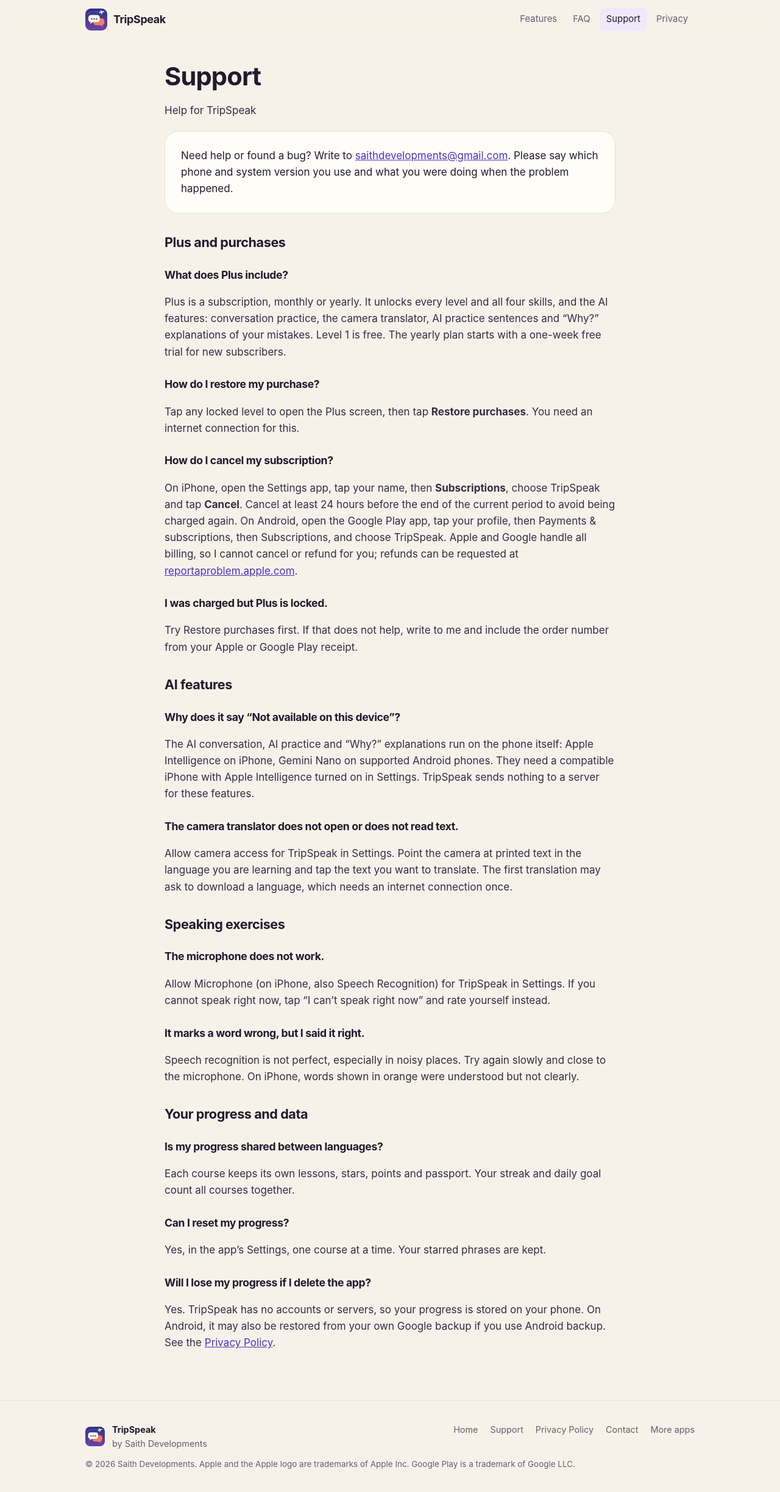
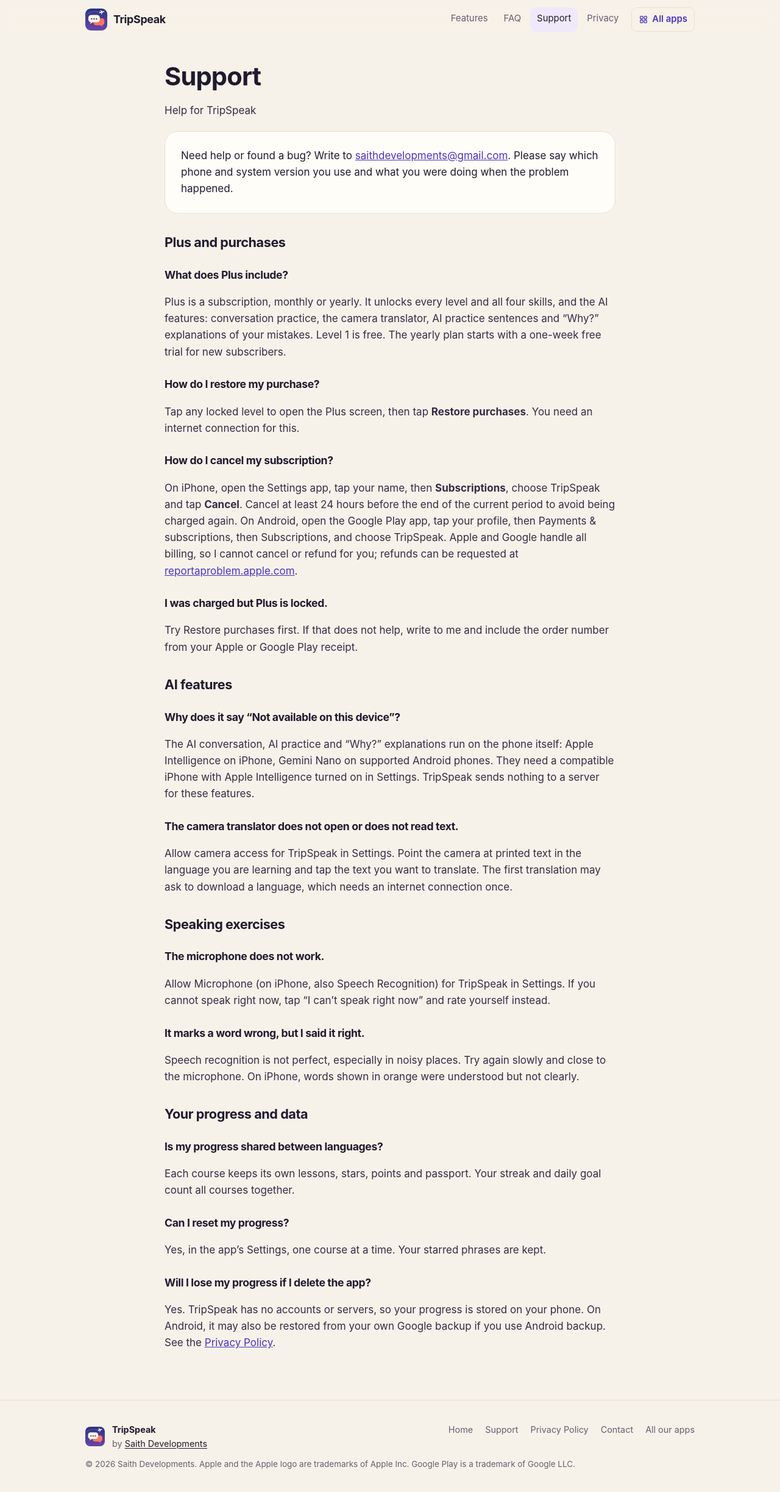
Before and after one commit to Saith96/tripspeak-site, a plain HTML site: page support.html in a window 1280 px wide. Shown: the whole page at 61% size. Drawn offline with Linux system fonts and the light colour scheme.

Commit message:
Link to the Saith Developments apps page from every page
Co-Authored-By: Claude Opus 5.5 <noreply@anthropic.com>

```diff
--- a/support.html
+++ b/support.html
@@ -31,6 +31,9 @@ header.top .wrap{display:flex;align-items:center;gap:12px;height:64px}
 header.top nav{display:flex;gap:4px}
 header.top nav a{color:var(--muted);text-decoration:none;font-size:.93rem;padding:7px 11px;border-radius:9px}
 header.top nav a:hover,header.top nav a[aria-current]{color:var(--ink);background:var(--soft)}
+header.top nav a.hub{display:inline-flex;align-items:center;gap:6px;color:var(--link);border:1px solid var(--line);margin-left:6px;font-weight:600}
+header.top nav a.hub .ic{width:16px;height:16px}
+footer.site a.maker{color:var(--ink);text-decoration:underline;text-underline-offset:2px}
 
 /* hero */
 .hero{position:relative;background:var(--hero);border-radius:32px;color:var(--hero-ink);display:grid;grid-template-columns:1.05fr .95fr;gap:24px;padding:56px 0 0 56px;overflow:hidden;margin-top:12px;isolation:isolate}
@@ -142,6 +145,7 @@ footer.site .legal{flex-basis:100%;margin:0;font-size:.84rem}
 @media(max-width:620px){
  .wrap{padding:0 16px}
  header.top nav a.opt{display:none}
+ header.top nav a.hub{margin-left:2px;padding:7px 10px}
  .hero{border-radius:26px;padding:32px 22px 0;margin-top:6px}
  .phones{height:350px}.phones .p1{width:186px;left:2%}.phones .p2{width:164px;left:48%;top:70px}
  section.blk{margin:4rem 0}
@@ -150,10 +154,11 @@ footer.site .legal{flex-basis:100%;margin:0;font-size:.84rem}
  .gnav{display:none}
  .final img.app{width:84px;height:84px;border-radius:20px}
 }
+@media(max-width:400px){header.top nav a.opt2{display:none}}
 @media(prefers-reduced-motion:reduce){html{scroll-behavior:auto}*{transition:none!important}}
 </style>
 </head><body><a class="skip" href="#main">Skip to content</a>
-<header class="top"><div class="wrap"><a class="brand" href="index.html"><img src="assets/icon.png" alt="" width="36" height="36">TripSpeak</a><nav aria-label="Site"><a href="index.html#features" class="opt">Features</a><a href="index.html#faq" class="opt">FAQ</a><a href="support.html" class="" aria-current=page>Support</a><a href="privacy.html" class="">Privacy</a></nav></div></header>
+<header class="top"><div class="wrap"><a class="brand" href="index.html"><img src="assets/icon.png" alt="" width="36" height="36">TripSpeak</a><nav aria-label="Site"><a href="index.html#features" class="opt">Features</a><a href="index.html#faq" class="opt">FAQ</a><a href="support.html" class="" aria-current=page>Support</a><a href="privacy.html" class="opt2">Privacy</a><a href="https://saith96.github.io/apps/" class="hub" title="All apps by Saith Developments"><svg class="ic" viewBox="0 0 24 24" fill="none" stroke="currentColor" stroke-width="1.9" stroke-linecap="round" stroke-linejoin="round" aria-hidden="true"><rect x="4" y="4" width="6.5" height="6.5" rx="1.6"/><rect x="13.5" y="4" width="6.5" height="6.5" rx="1.6"/><rect x="4" y="13.5" width="6.5" height="6.5" rx="1.6"/><rect x="13.5" y="13.5" width="6.5" height="6.5" rx="1.6"/></svg><span>All apps</span></a></nav></div></header>
 <main id="main"><div class="wrap"><article class="doc">
 <h1>Support</h1>
         <p>Help for TripSpeak</p>
@@ -190,8 +195,8 @@ footer.site .legal{flex-basis:100%;margin:0;font-size:.84rem}
 
 </article></div></main>
 <footer class="site"><div class="wrap">
-<div class="fb"><img src="assets/icon.png" alt="" width="32" height="32" loading="lazy"><span><b>TripSpeak</b>by Saith Developments</span></div>
-<nav aria-label="Footer"><a href="index.html">Home</a><a href="support.html">Support</a><a href="privacy.html">Privacy Policy</a><a href="mailto:saithdevelopments@gmail.com">Contact</a><a href="https://saith96.github.io/apps/">More apps</a></nav>
+<div class="fb"><img src="assets/icon.png" alt="" width="32" height="32" loading="lazy"><span><b>TripSpeak</b>by <a href="https://saith96.github.io/apps/" class="maker">Saith Developments</a></span></div>
+<nav aria-label="Footer"><a href="index.html">Home</a><a href="support.html">Support</a><a href="privacy.html">Privacy Policy</a><a href="mailto:saithdevelopments@gmail.com">Contact</a><a href="https://saith96.github.io/apps/">All our apps</a></nav>
 <p class="legal">&copy; 2026 Saith Developments. Apple and the Apple logo are trademarks of Apple Inc. Google Play is a trademark of Google LLC.</p>
 </div></footer><script>
 (function(){var h=document.querySelector('header.top');function f(){h.classList.toggle('scrolled',scrollY>8)}addEventListener('scroll',f,{passive:true});f();
```
Also changed, not shown: index.html (+8 -3 lines), privacy.html (+8 -3 lines).
